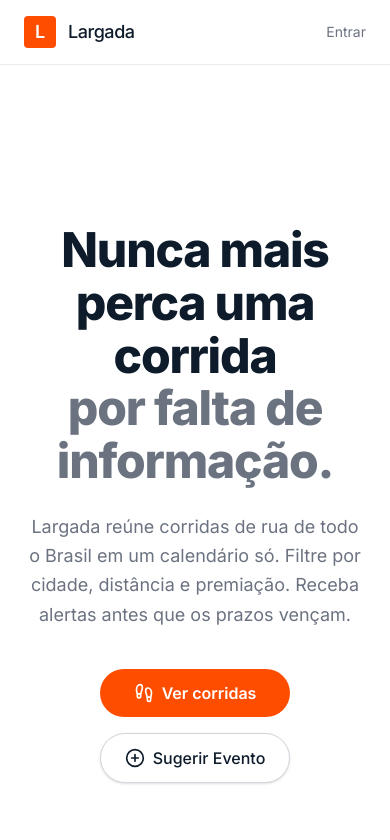
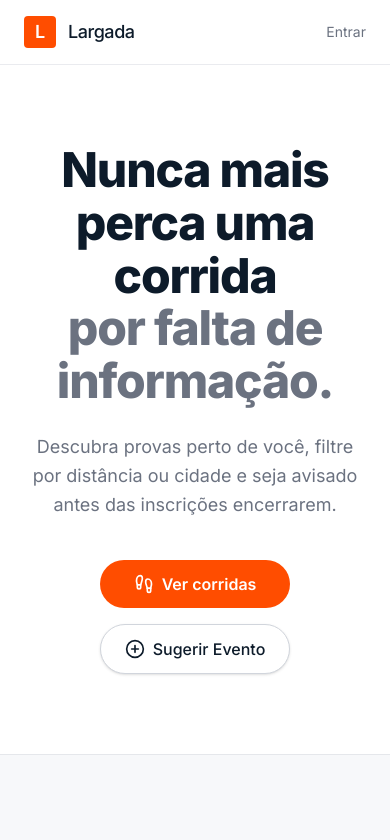
Before and after one commit to branzan-pablo/largada, a Next.js app: page / in a window 390 px wide. Shown: the top 840 px of the page. Built offline with nearby package versions, Linux system fonts and the light colour scheme; no server answers.

Commit message:
feat: refines landing header and hero section layout

```diff
--- a/src/app/(landing)/page.tsx
+++ b/src/app/(landing)/page.tsx
@@ -25,7 +25,7 @@ export default async function LandingPage() {
       <LandingHeader />
 
       {/* ==================== Hero Section ==================== */}
-      <section className="relative bg-white bg-grid pt-40 pb-20 overflow-hidden">
+      <section className="relative bg-white bg-grid pt-20 md:pt-40 pb-20 overflow-hidden">
         <div className="max-w-7xl mx-auto px-6 flex flex-col items-center text-center">
           {/* Headline */}
           <h1 className="text-5xl md:text-6xl font-extrabold text-[#0D1B2A] tracking-tight mb-6 leading-[1.1]">
@@ -36,7 +36,7 @@ export default async function LandingPage() {
 
           {/* Subheadline */}
           <p className="text-lg md:text-xl text-[#6B7280] max-w-2xl mb-10 font-normal leading-relaxed">
-            Largada reúne corridas de rua de todo o Brasil em um calendário só. Filtre por cidade, distância e premiação. Receba alertas antes que os prazos vençam.
+            Descubra provas perto de você, filtre por distância ou cidade e seja avisado antes das inscrições encerrarem.
           </p>
 
           {/* CTA Buttons */}
--- a/src/components/landing/landing-header.tsx
+++ b/src/components/landing/landing-header.tsx
@@ -3,7 +3,6 @@
 import Link from "next/link";
 import { useAuth } from "@/contexts/auth-context";
 import { useLoginModal } from "@/contexts/login-modal-context";
-import { Button } from "@/components/ui/button";
 import { Avatar, AvatarFallback, AvatarImage } from "@/components/ui/avatar";
 
 export function LandingHeader() {
@@ -39,13 +38,10 @@ export function LandingHeader() {
             <div className="h-8 w-8 animate-pulse rounded-full bg-gray-200" />
           ) : user ? (
             <>
-              <Button
-                size="sm"
-                asChild
-                className="bg-[#FF4D00] text-white text-sm font-semibold px-4 py-2 rounded-full hover:bg-[#E04400] border-0"
-              >
+              <button className="text-sm text-[#6B7280] hover:text-[#0D1B2A] transition-colors">
                 <Link href="/corridas">Ir para corridas</Link>
-              </Button>
+              </button>
+
               <Link href="/perfil">
                 <Avatar className="h-8 w-8">
                   {profile?.avatar_url && (
```
